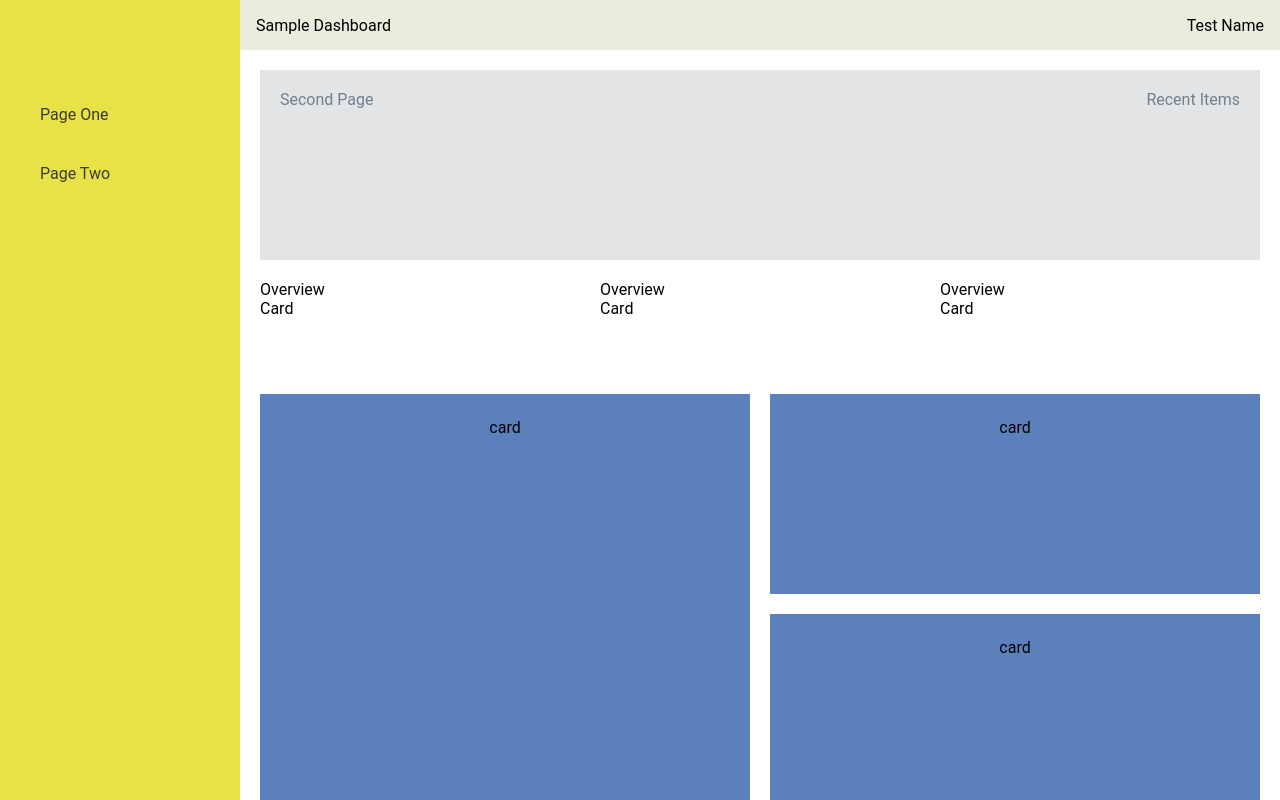
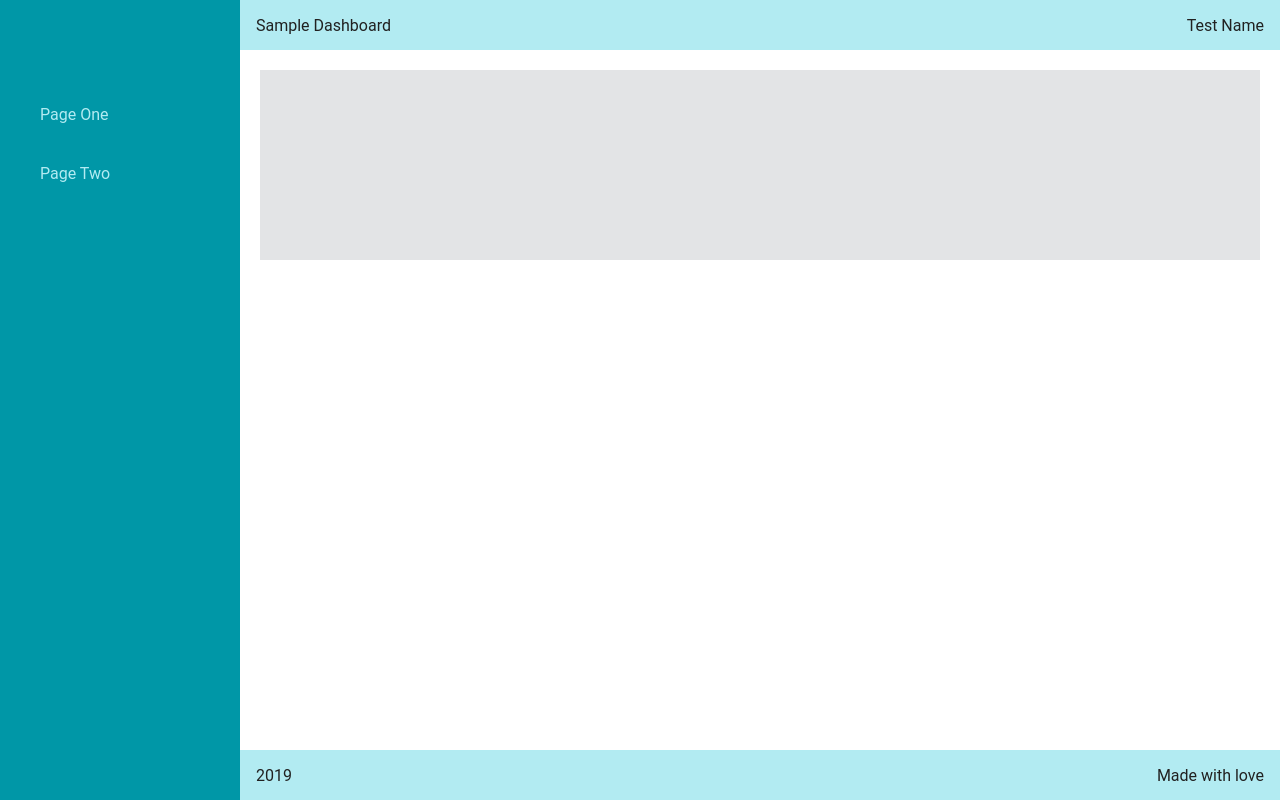
Before and after one commit to trizzle21/flashdash, a React app: page /main-2 in a window 1280 px wide. Shown: the top 800 px of the page. Built offline with nearby package versions, Linux system fonts and the light colour scheme.

Commit message:
master: redid the color schema

```diff
--- a/src/components/app.scss
+++ b/src/components/app.scss
@@ -1,9 +1,11 @@
 // Define a color variable
+@import './common/colors';
 
 
 body {
   margin: 0;
   font-family: "Roboto";
+  color: $color-primary-text
 }
 
 .grid-container {
@@ -42,7 +44,7 @@ body {
   padding: 20px;
   height:150px;
   background-color: #e3e4e6;
-  color: slategray;
+  color: $color-dark-primary;
 }
 
 .main-overview {
@@ -58,5 +60,5 @@ body {
   align-items: center;
   justify-content: space-between;
   padding: 20px;
-  background-color: #d3d3;
+  background-color: $color-dark-primary;
 }
--- a/src/components/card/card.scss
+++ b/src/components/card/card.scss
@@ -6,7 +6,7 @@
   flex-direction: column;
   align-items: center;
   width: 100%;
-  background-color: $color-silver-lake;
+  background-color: $color-primary;
   margin-bottom: 20px;
   -webkit-column-break-inside: avoid;
   padding: 24px;
@@ -28,5 +28,5 @@
   align-items: center;
   justify-content: space-between;
   padding: 20px;
-  background-color: $color-independence;
+  background-color: $color-primary;
 }
--- a/src/components/common/colors.scss
+++ b/src/components/common/colors.scss
@@ -1,5 +1,7 @@
-$color-sandstorm: #E7E247;
-$color-black-olive: #3D3B30;
-$color-independence: #4D5061;
-$color-silver-lake: #5C80BC;
-$color-platinum: #E9EDDE;
+$color-dark-primary: #0097A7;
+$color-light-primary: #B2EBF2;
+$color-primary: #00BCD4;
+$color-text-icon: #FFFFFF;
+$color-primary-text: #212121;
+$color-secondary-text: #757575;
+$color-divider: #BDBDBD;
--- a/src/components/footer/footer.scss
+++ b/src/components/footer/footer.scss
@@ -3,7 +3,7 @@
 
 .footer {
   grid-area: footer;
-  background-color: $color-independence;
+  background-color: $color-light-primary;
 }
 
 .footer {
@@ -11,5 +11,5 @@
   align-items: center;
   justify-content: space-between;
   padding: 0 16px;
-  background-color: $color-platinum;
+  background-color: $color-light-primary;
 }
--- a/src/components/header/header.scss
+++ b/src/components/header/header.scss
@@ -6,5 +6,5 @@
     align-items: center;
     justify-content: space-between;
     padding: 0 16px;
-    background-color: $color-platinum;
+    background-color: $color-light-primary;
 }
--- a/src/components/main2/index.js
+++ b/src/components/main2/index.js
@@ -6,20 +6,8 @@ function Main2(props) {
   return (
     <main>
       <div className={ style["main-header"] }>
-        <div className={ style["main-header__heading"] }>Second Page</div>
-        <div className={ style["main-header__updates"] }>Recent Items</div>
-      </div>
 
-      <div className={ style["main-overview"] }>
-        <OverviewCard icon="Overview" info="Card" />
-        <OverviewCard icon="Overview" info="Card" />
-        <OverviewCard icon="Overview" info="Card" />
-      </div>
 
-      <div className={ style["main-cards"] }>
-        <Card text="card" />
-        <Card text="card" />
-        <Card text="card" />
       </div>
     </main>
   )
--- a/src/components/sidebar/sidebar.scss
+++ b/src/components/sidebar/sidebar.scss
@@ -2,7 +2,7 @@
 
 .sidenav {
   grid-area: sidenav;
-  background-color: $color-sandstorm;
+  background-color: $color-dark-primary;
 }
 
 .sidenav__link {
@@ -14,17 +14,17 @@
   padding: 0;
   margin-top: 85px;
   list-style-type: none;
-  color: $color-black-olive;
+  color: $color-light-primary;
 }
 
 .sidenav__list-item {
   padding: 20px 20px 20px 40px;
-  color: $color-black-olive;
+  color: $color-light-primary;
 }
 
 .sidenav__list-item:hover {
   // background-color: rgba(255, 255, 255, 0.2);
-  background-color: $color-platinum;
+  background-color: $color-primary;
   cursor: pointer;
 }
 
--- a/webpack.config.js
+++ b/webpack.config.js
@@ -56,5 +56,6 @@ module.exports = {
   devServer: {
     contentBase: path.join(__dirname, 'dist'),
     hot: true,
+    historyApiFallback: true
   }
 };
```
Also changed, not shown: src/components/common/api.js (added, +31 -0 lines).
